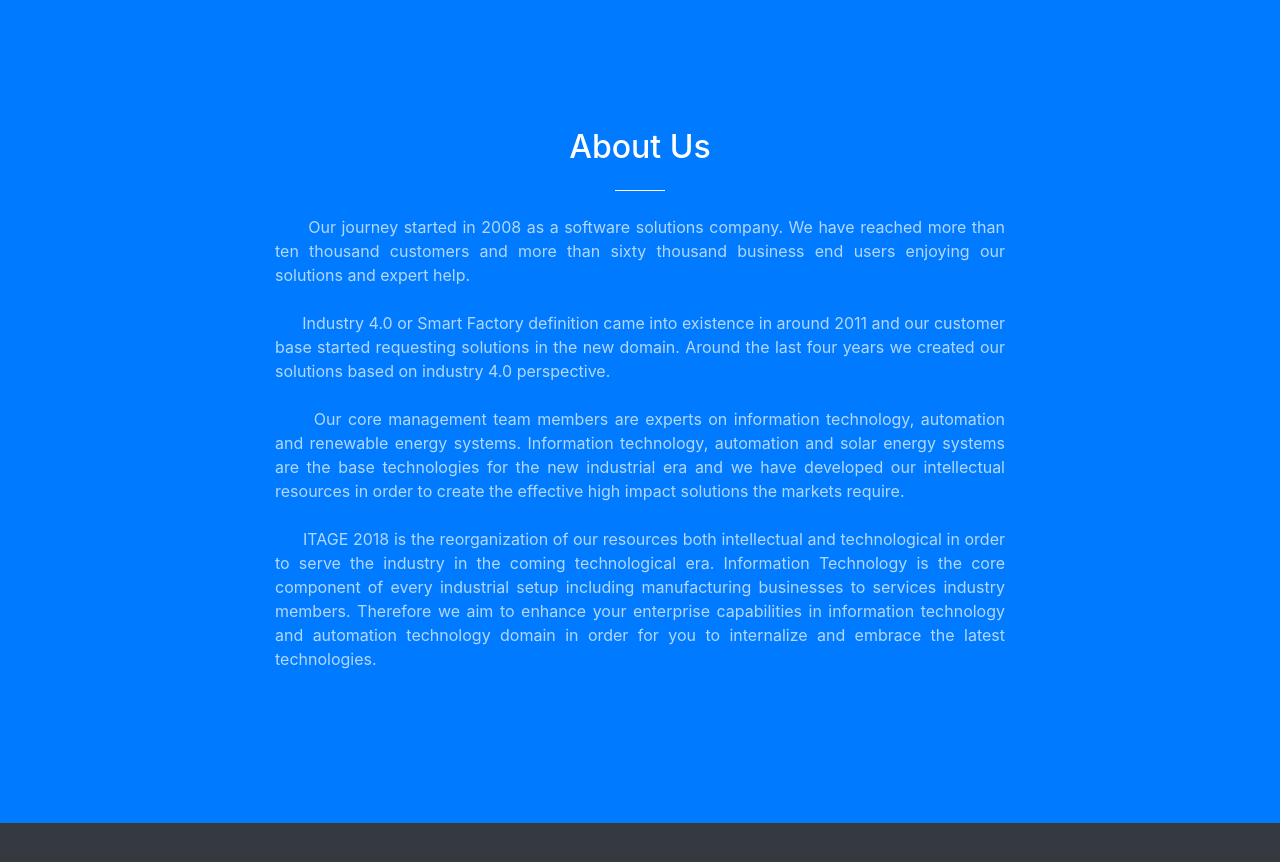
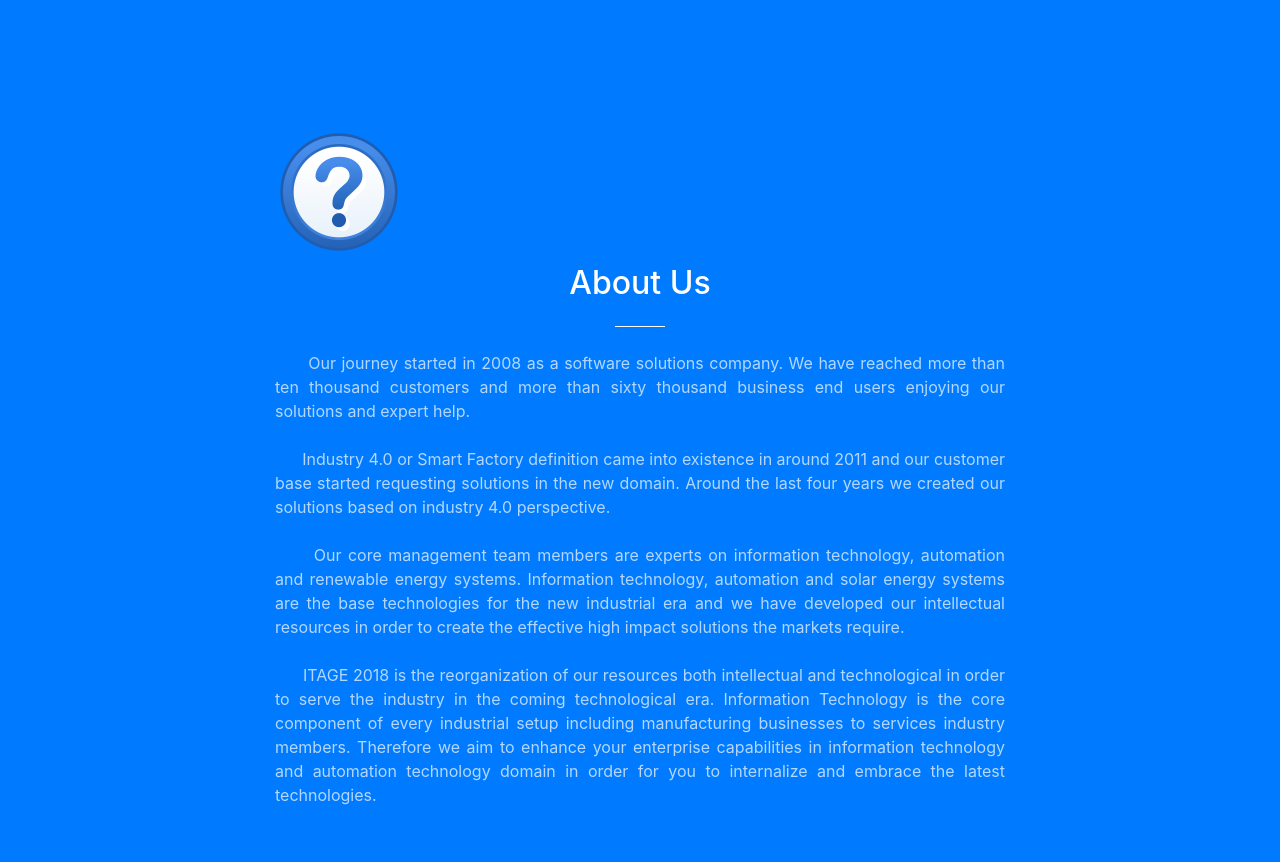
Before and after one commit to itageeu/itageeu, a website with bundled scripts: page index.html in a window 1280 px wide. Shown: the part 800-1662 px from the top of the page. Built offline with nearby package versions, Linux system fonts and the light colour scheme.

Commit message:
about us

```diff
--- a/index.html
+++ b/index.html
@@ -122,6 +122,7 @@
       <div class="container">
         <div class="row">
           <div class="col-lg-8 mx-auto" style="text-justify:auto;text-align:justify;">
+            <h2><img src="img/aboutus.png" /></h2>
             <h2 class="section-heading text-white" style="text-align: center">About Us</h2>
             <hr class="light my-4">
             <p class="text-faded mb-4">	&nbsp;	&nbsp;	&nbsp; Our journey started in 2008 as a software solutions company. We have reached more than ten thousand customers and more than sixty thousand business end users enjoying our solutions and expert help. </p>
```
Also changed, not shown: img/aboutus.png (added).
